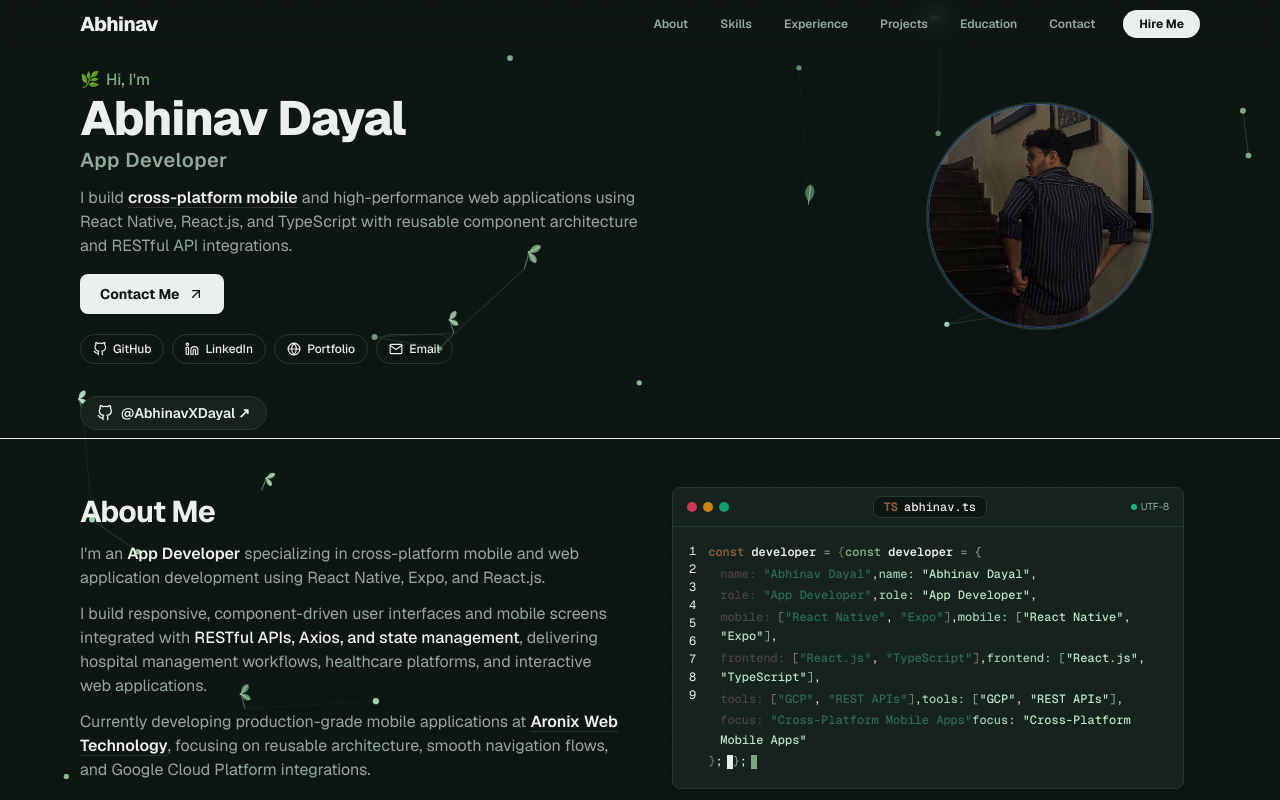
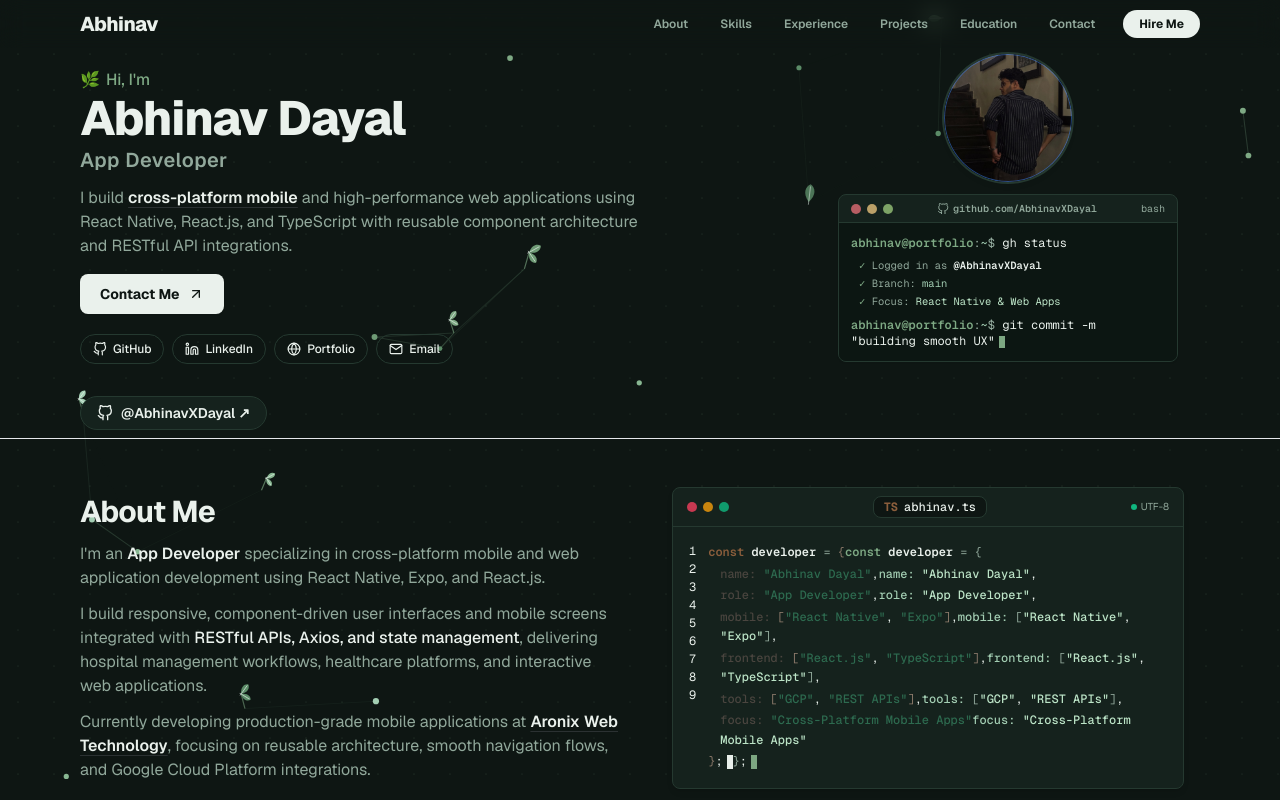
Before and after one commit to AbhinavXDayal/Portfolio, a React (Vite) app: page / in a window 1280 px wide. Shown: the top 800 px of the page. Built offline with nearby package versions, Linux system fonts and the light colour scheme.

Commit message:
Make profile avatar smaller and add GitHub console directly below it

```diff
--- a/src/components/sections/Hero.tsx
+++ b/src/components/sections/Hero.tsx
@@ -160,9 +160,10 @@ export const Hero: React.FC = () => {
           </div>
         </div>
 
-        {/* Right Column Profile Avatar */}
-        <div className="relative w-full max-w-xs flex justify-center">
-          <div className="relative w-36 h-36 sm:w-48 sm:h-48 md:w-56 md:h-56 rounded-full overflow-hidden ring-2 ring-[var(--border)] shadow-md transition-all duration-700 ease-out hover:scale-[1.02] hover:ring-[var(--foreground)]/30 group">
+        {/* Right Column: Profile Avatar & GitHub-style Console */}
+        <div className="relative w-full max-w-sm flex flex-col items-center gap-3 lg:-mt-4">
+          {/* Smaller Profile Avatar moved upwards */}
+          <div className="relative w-24 h-24 sm:w-28 sm:h-28 md:w-32 md:h-32 rounded-full overflow-hidden ring-2 ring-[var(--border)] shadow-md transition-all duration-500 ease-out hover:scale-105 hover:ring-[var(--brand-accent)]/50 group">
             <img
               src="/portfolio pic.jpeg"
               alt="Abhinav Dayal"
@@ -170,6 +171,64 @@ export const Hero: React.FC = () => {
             />
             <div className="absolute inset-0 rounded-full ring-1 ring-inset ring-[var(--foreground)]/10 pointer-events-none bg-[radial-gradient(circle_at_center,transparent_65%,var(--background)/0.25_100%)]"></div>
           </div>
+
+          {/* GitHub-style Console Window directly below PFP */}
+          <div className="w-full max-w-[340px] bg-[var(--card)] text-[var(--card-foreground)] border border-[var(--border)] rounded-lg shadow-sm overflow-hidden text-left font-mono">
+            {/* Terminal Header */}
+            <div className="flex items-center justify-between px-3 py-1.5 bg-[var(--accent)]/60 border-b border-[var(--border)] text-[11px]">
+              <div className="flex items-center gap-1.5">
+                <span className="w-2.5 h-2.5 rounded-full bg-[#E06C75]/80"></span>
+                <span className="w-2.5 h-2.5 rounded-full bg-[#E5C07B]/80"></span>
+                <span className="w-2.5 h-2.5 rounded-full bg-[#98C379]/80"></span>
+              </div>
+              <div className="flex items-center gap-1 text-[var(--muted-foreground)] text-[10px] font-semibold">
+                <svg
+                  stroke="currentColor"
+                  fill="none"
+                  strokeWidth="2"
+                  viewBox="0 0 24 24"
+                  className="text-xs"
+                  height="1em"
+                  width="1em"
+                  xmlns="http://www.w3.org/2000/svg"
+                >
+                  <path d="M9 19c-5 1.5-5-2.5-7-3m14 6v-3.87a3.37 3.37 0 0 0-.94-2.61c3.14-.35 6.44-1.54 6.44-7A5.44 5.44 0 0 0 20 4.77 5.07 5.07 0 0 0 19.91 1S18.73.65 16 2.48a13.38 13.38 0 0 0-7 0C6.27.65 5.09 1 5.09 1A5.07 5.07 0 0 0 5 4.77a5.44 5.44 0 0 0-1.5 3.78c0 5.42 3.3 6.61 6.44 7A3.37 3.37 0 0 0 9 18.13V22"></path>
+                </svg>
+                <span>github.com/AbhinavXDayal</span>
+              </div>
+              <span className="text-[10px] text-[var(--muted-foreground)]">bash</span>
+            </div>
+
+            {/* Terminal Console Output */}
+            <div className="p-3 text-[11px] sm:text-xs leading-relaxed space-y-1.5 bg-[#0B1310]/80">
+              <div>
+                <span className="text-[#7EA984] font-semibold">abhinav@portfolio</span>
+                <span className="text-[var(--muted-foreground)]">:</span>
+                <span className="text-[#A3CEB3]">~</span>
+                <span className="text-[var(--muted-foreground)]">$</span>{" "}
+                <span className="text-[var(--foreground)]">gh status</span>
+              </div>
+              <div className="text-[var(--muted-foreground)] pl-2 text-[10.5px] space-y-0.5">
+                <div>
+                  <span className="text-[#7EA984]">✓</span> Logged in as <span className="text-[var(--foreground)] font-semibold">@AbhinavXDayal</span>
+                </div>
+                <div>
+                  <span className="text-[#7EA984]">✓</span> Branch: <span className="text-[#A3CEB3]">main</span>
+                </div>
+                <div>
+                  <span className="text-[#7EA984]">✓</span> Focus: <span className="text-[#BCE4C7]">React Native &amp; Web Apps</span>
+                </div>
+              </div>
+              <div className="pt-0.5">
+                <span className="text-[#7EA984] font-semibold">abhinav@portfolio</span>
+                <span className="text-[var(--muted-foreground)]">:</span>
+                <span className="text-[#A3CEB3]">~</span>
+                <span className="text-[var(--muted-foreground)]">$</span>{" "}
+                <span className="text-[var(--foreground)]">git commit -m "building smooth UX"</span>
+                <span className="inline-block w-1.5 h-3 ml-1 bg-[#7EA984] animate-pulse align-middle"></span>
+              </div>
+            </div>
+          </div>
         </div>
       </div>
     </section>
```
